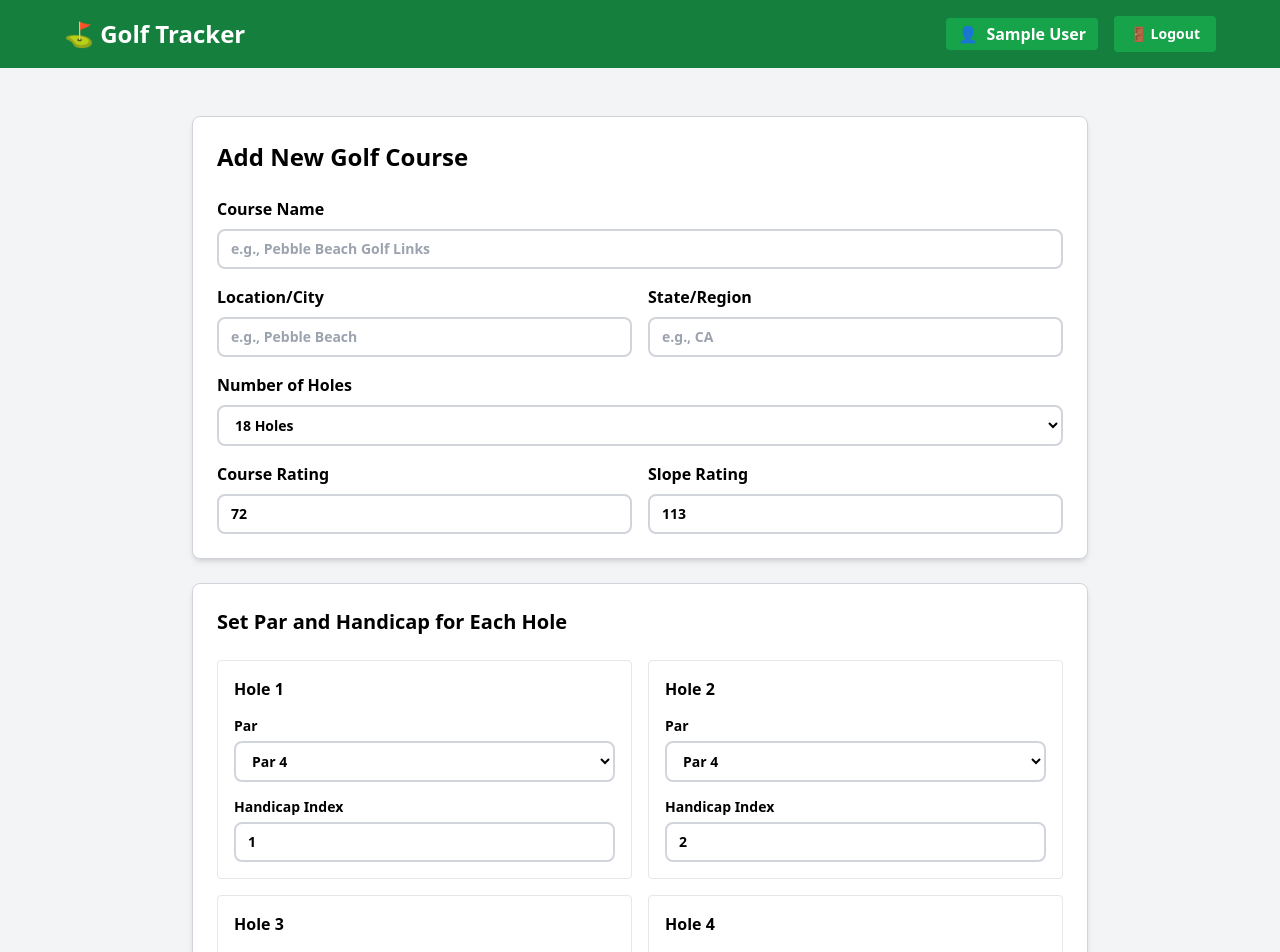
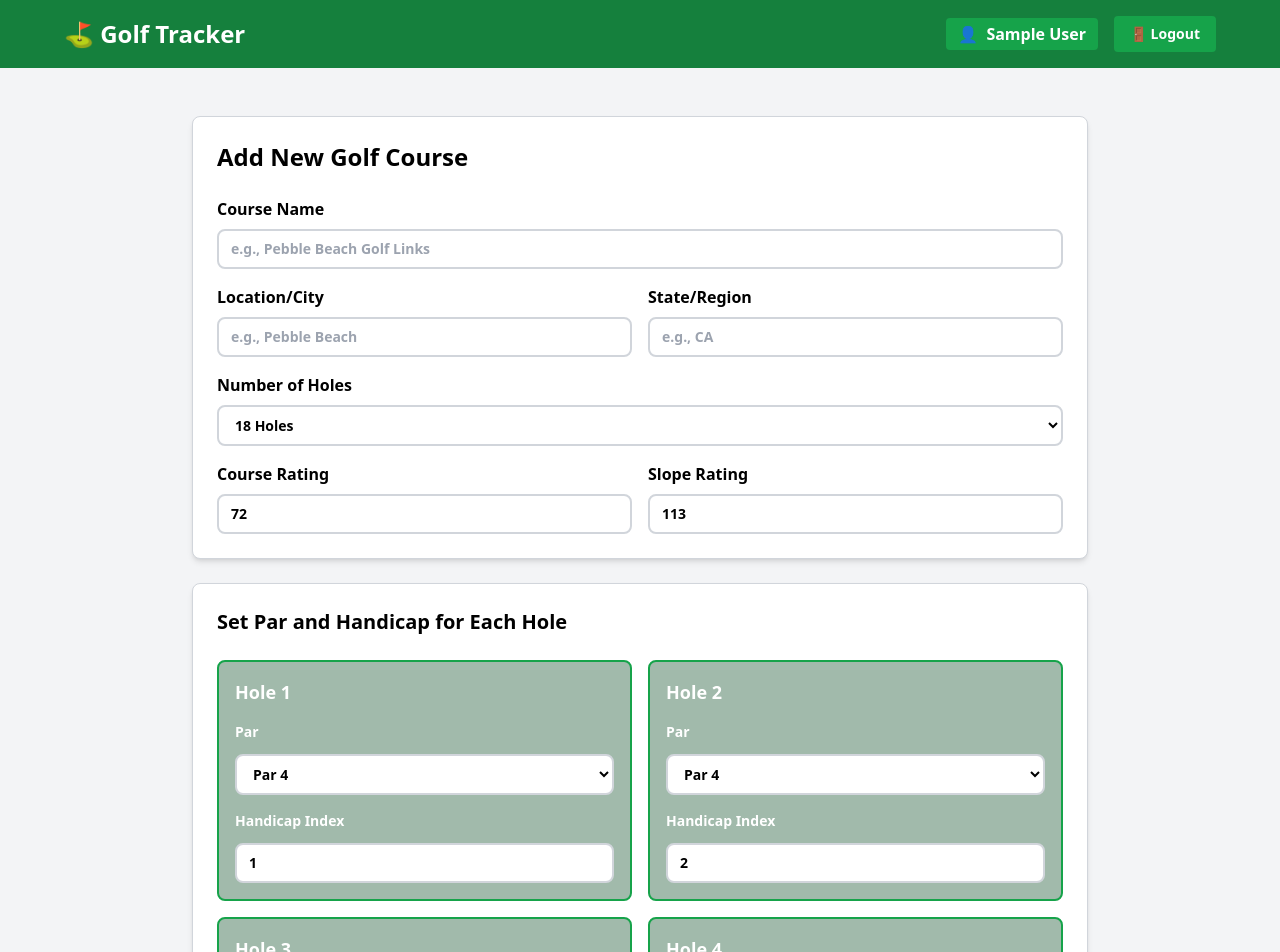
Before and after one commit to sdrindahl/Golf-Score, a Next.js app: page /add-course in a window 1280 px wide. Shown: the top 952 px of the page. Built offline with nearby package versions, Linux system fonts and the light colour scheme; no server answers; the database is empty; sample sign-in values are in the browser's storage.

Commit message:
Improve hole editing card styling - darker background with better contrast

```diff
--- a/app/add-course/page.tsx
+++ b/app/add-course/page.tsx
@@ -205,16 +205,16 @@ export default function AddCourse() {
 
             <div className="grid grid-cols-1 md:grid-cols-2 gap-4">
               {holes.map((hole) => (
-                <div key={hole.holeNumber} className="border p-4 rounded">
-                  <h4 className="font-bold mb-3">Hole {hole.holeNumber}</h4>
+                <div key={hole.holeNumber} className="bg-green-900 bg-opacity-40 border-2 border-green-600 p-4 rounded-lg">
+                  <h4 className="font-bold mb-4 text-lg text-white">Hole {hole.holeNumber}</h4>
 
-                  <div className="space-y-3">
+                  <div className="space-y-4">
                     <div>
-                      <label className="text-sm font-semibold">Par</label>
+                      <label className="text-sm font-bold block mb-2 text-white">Par</label>
                       <select
                         value={hole.par}
                         onChange={(e) => handleHoleChange(hole.holeNumber, 'par', parseInt(e.target.value))}
-                        className="input-field mt-1"
+                        className="input-field mt-1 font-semibold"
                       >
                         <option value={3}>Par 3</option>
                         <option value={4}>Par 4</option>
@@ -223,14 +223,14 @@ export default function AddCourse() {
                     </div>
 
                     <div>
-                      <label className="text-sm font-semibold">Handicap Index</label>
+                      <label className="text-sm font-bold block mb-2 text-white">Handicap Index</label>
                       <input
                         type="number"
                         value={hole.handicap}
                         onChange={(e) => handleHoleChange(hole.holeNumber, 'handicap', parseInt(e.target.value))}
                         min="1"
                         max={holeCount}
-                        className="input-field mt-1"
+                        className="input-field mt-1 font-semibold"
                       />
                     </div>
                   </div>
--- a/app/edit-course/page.tsx
+++ b/app/edit-course/page.tsx
@@ -237,12 +237,12 @@ function EditCourseContent() {
 
             <div className="grid grid-cols-1 md:grid-cols-2 gap-4">
               {holes.map((hole) => (
-                <div key={hole.holeNumber} className="bg-green-900 bg-opacity-20 border-2 border-green-700 p-4 rounded-lg">
-                  <h4 className="font-bold mb-4 text-lg">Hole {hole.holeNumber}</h4>
+                <div key={hole.holeNumber} className="bg-green-900 bg-opacity-40 border-2 border-green-600 p-4 rounded-lg">
+                  <h4 className="font-bold mb-4 text-lg text-white">Hole {hole.holeNumber}</h4>
 
                   <div className="space-y-4">
                     <div>
-                      <label className="text-sm font-bold block mb-2">Par</label>
+                      <label className="text-sm font-bold block mb-2 text-white">Par</label>
                       <select
                         value={hole.par}
                         onChange={(e) => handleHoleChange(hole.holeNumber, 'par', parseInt(e.target.value))}
```
